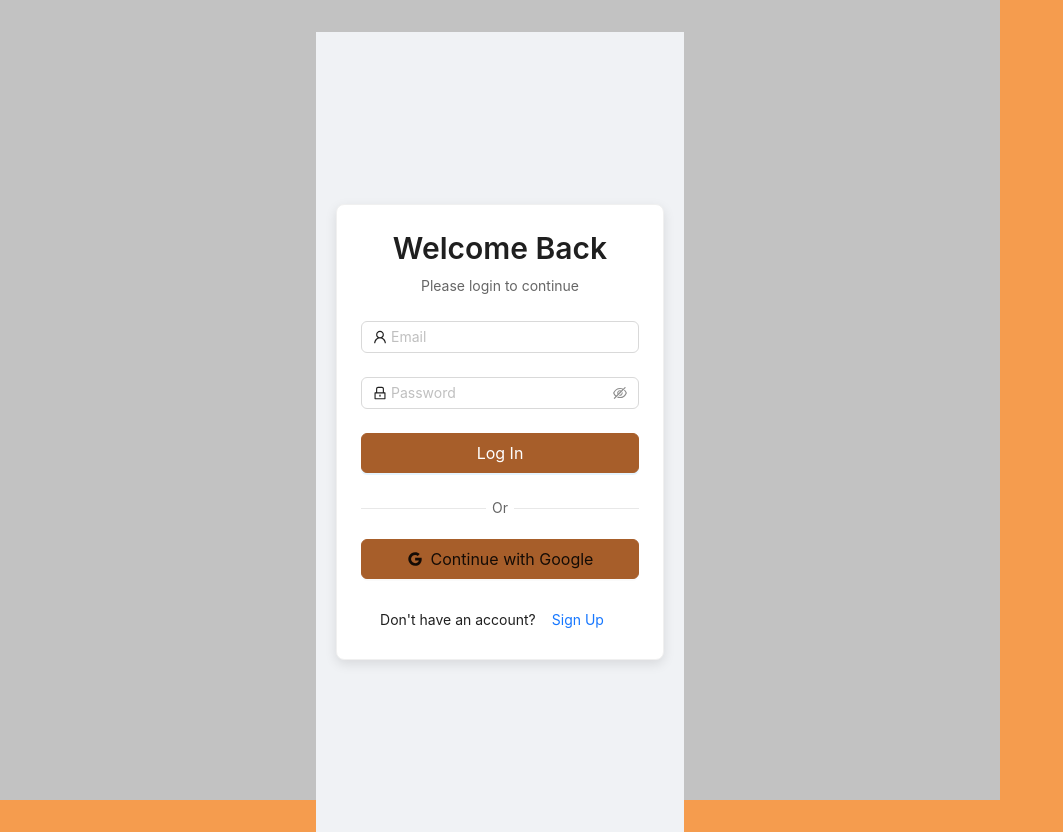
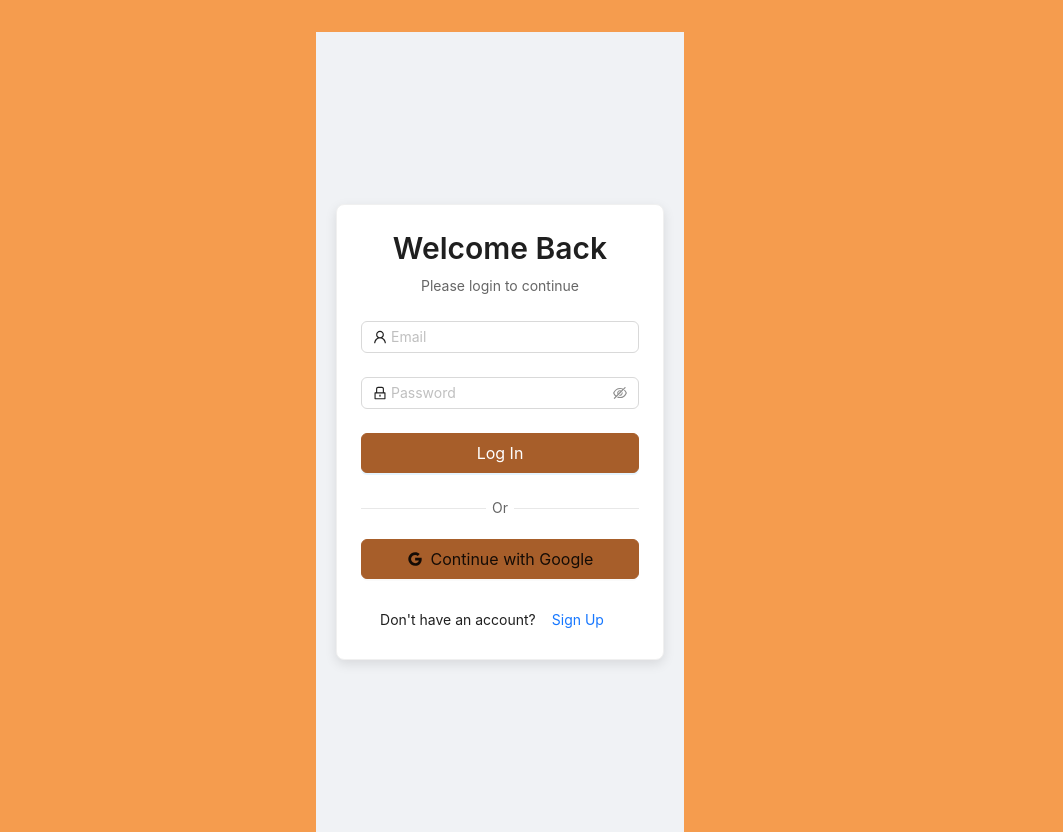
Before and after one commit to MichaelHehman/FECOPY, a React (Create React App) app: page /login in a window 1280 px wide. Shown: the whole page, without its empty margins (0-1063 px from the left). Built offline with nearby package versions, Linux system fonts and the light colour scheme; a web font is replaced by a local one.

Commit message:
Update Container Color

```diff
--- a/src/index.css
+++ b/src/index.css
@@ -12,7 +12,7 @@ body {
   max-width: 100vw;
   height: 100vh;
   margin: 0;
-  background-color: #c2c2c2;
+  background-color: #f59c4e;
   padding: 0 !important;
 }
 
```
